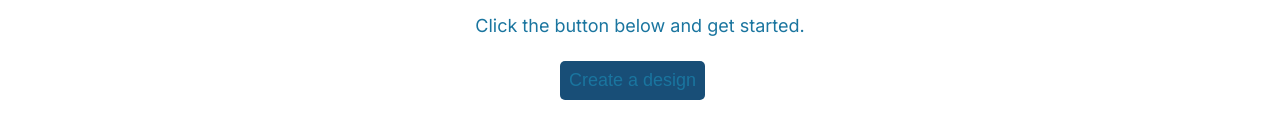
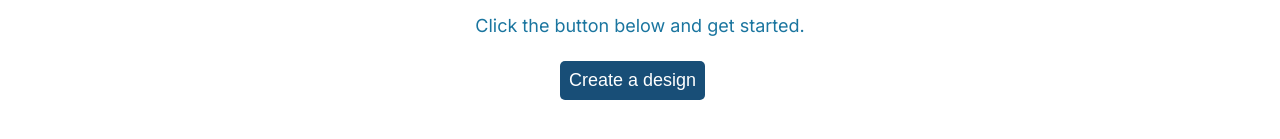
Before and after one commit to houpos/cross-stitch-design-tool, a Next.js app: page /dashboard in a window 1280 px wide. Shown: the part 455-594 px from the top of the page. Built offline with nearby package versions, Linux system fonts and the light colour scheme.

Commit message:
fix button color issue

```diff
--- a/src/app/dashboard/page.module.scss
+++ b/src/app/dashboard/page.module.scss
@@ -16,7 +16,7 @@
 			margin: 25px 0;
 		}
 
-		span {
+		> span {
 			color: #1a759f;
 			margin-bottom: 25px;
 
--- a/src/app/styles/buttons.ts
+++ b/src/app/styles/buttons.ts
@@ -4,17 +4,19 @@ import { ButtonColorProps } from './types';
 export const ButtonWithText = styled.button<{
 	colors?: ButtonColorProps | undefined;
 }>`
-	font-size: ${(props) => props.theme.fonts.buttons.primary.fontSize};
 	border: none;
 	border-radius: 5px;
-	color: ${(props) =>
-		props?.colors?.text || props.theme.colors.buttons.primary.text};
 	background: ${(props) =>
 		props?.colors?.default || props.theme.colors.buttons.primary.default};
 	padding: 9px;
-
 	margin-right: 15px;
 	cursor: grab;
+
+	> span {
+		font-size: ${(props) => props.theme.fonts.buttons.primary.fontSize};
+		color: ${(props) =>
+			props?.colors?.text || props.theme.colors.buttons.primary.text};
+	}
 
 	&:hover {
 		background: ${(props) =>
```
